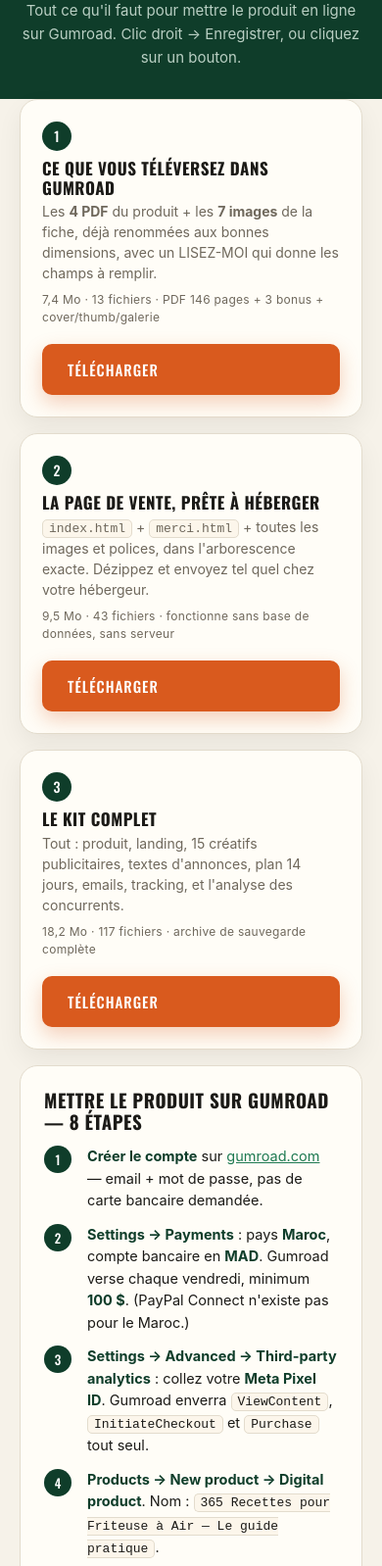
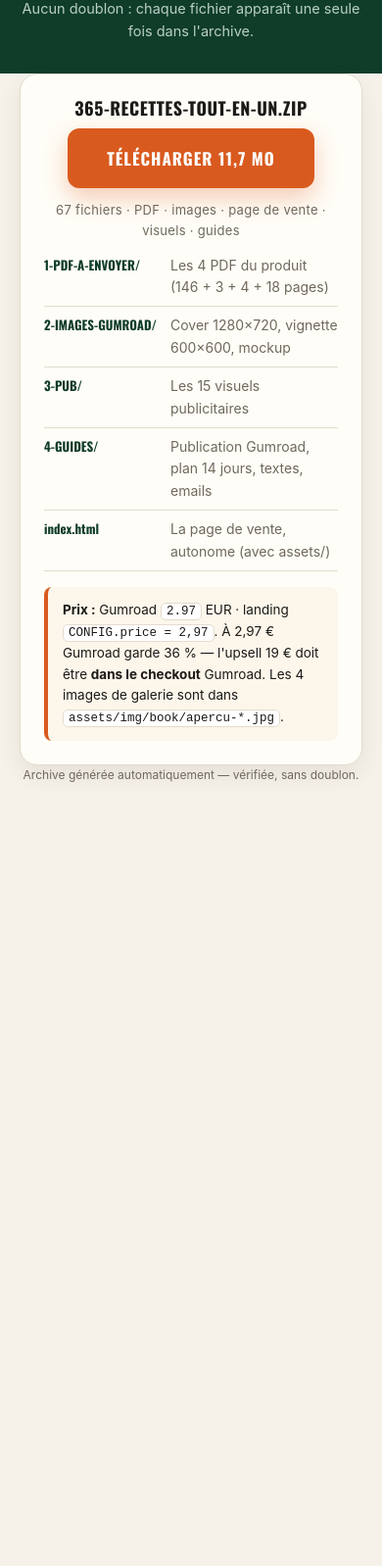
Before and after one commit to supperdevloper-oss/tt00crm, a plain HTML site: page france/download/index.html in a window 390 px wide. Shown: the part 105-1703 px from the top of the page at 98% size. After the commit the page ends 945 px from the top, so only its background shows below. Drawn offline with Linux system fonts and the light colour scheme.

Commit message:
download: une seule archive sans doublon (11,7 Mo, 67 fichiers) remplace les 3 packs
Co-authored-by: arena-agent <297053741+arena-agent@users.noreply.github.com>

```diff
--- a/france/download/index.html
+++ b/france/download/index.html
@@ -3,156 +3,73 @@
 <head>
 <meta charset="utf-8">
 <meta name="viewport" content="width=device-width,initial-scale=1">
-<title>Téléchargements — 365 Recettes pour Friteuse à Air</title>
+<title>Téléchargement — 365 Recettes pour Friteuse à Air</title>
 <style>
   @font-face{font-family:'Oswald';src:url('../assets/fonts/web/oswald-700.woff2') format('woff2');font-weight:700;font-display:swap}
-  @font-face{font-family:'Oswald';src:url('../assets/fonts/web/oswald-500.woff2') format('woff2');font-weight:500;font-display:swap}
   @font-face{font-family:'Playfair';src:url('../assets/fonts/web/playfair-700i.woff2') format('woff2');font-weight:700;font-style:italic;font-display:swap}
   :root{--green:#0f3d2a;--green-l:#1f7a52;--cream:#f6f2e9;--paper:#fffdf7;--orange:#d95a1e;
         --ink:#1b1a17;--muted:#6f685c;--line:#e3dccd;--tint:#fcf6eb}
   *{box-sizing:border-box}
   body{margin:0;background:var(--cream);color:var(--ink);font:16px/1.6 -apple-system,BlinkMacSystemFont,'Segoe UI',Roboto,Helvetica,Arial,sans-serif}
-  .wrap{max-width:860px;margin:0 auto;padding:0 20px}
-  h1,h2,h3{font-family:'Oswald',sans-serif;text-transform:uppercase;letter-spacing:.5px;line-height:1.15;margin:0}
-  h1{font-size:clamp(26px,6vw,40px)}
-  h2{font-size:clamp(19px,4vw,25px);margin-top:0}
-  .em{font-family:'Playfair',serif;font-style:italic;text-transform:none;letter-spacing:0;color:var(--orange)}
-  header{background:var(--green);color:#fff;padding:34px 0 30px;text-align:center}
-  header p{color:#b9cfc3;margin:10px auto 0;max-width:560px;font-size:15px}
+  .wrap{max-width:720px;margin:0 auto;padding:0 20px}
+  h1,h2{font-family:'Oswald',sans-serif;text-transform:uppercase;letter-spacing:.5px;line-height:1.15;margin:0}
+  h1{font-size:clamp(24px,6vw,36px)}
+  h2{font-size:18px;margin-bottom:10px}
+  .em{font-family:'Playfair',serif;font-style:italic;text-transform:none;color:var(--orange)}
+  header{background:var(--green);color:#fff;padding:34px 0 32px;text-align:center}
+  header p{color:#b9cfc3;margin:10px auto 0;max-width:480px;font-size:14.5px}
   .kicker{font-family:'Oswald',sans-serif;font-size:12px;letter-spacing:4px;color:#e8a273;margin:0 0 10px;text-transform:uppercase}
-  main{padding:34px 0 60px}
-  .pack{background:var(--paper);border:1px solid var(--line);border-radius:18px;padding:22px;margin-bottom:16px;
-        box-shadow:0 10px 26px rgba(20,15,8,.06);display:grid;grid-template-columns:1fr auto;gap:18px;align-items:center}
-  @media(max-width:640px){.pack{grid-template-columns:1fr}}
-  .pack .n{display:inline-grid;place-items:center;width:30px;height:30px;border-radius:50%;background:var(--green);
-           color:#fff;font-family:'Oswald',sans-serif;font-size:14px;margin-bottom:8px}
-  .pack h3{font-size:17px;margin-bottom:4px}
-  .pack p{margin:0;color:var(--muted);font-size:14px;line-height:1.5}
-  .pack .meta{font-size:12px;color:var(--muted);margin-top:8px;letter-spacing:.3px}
+  main{padding:32px 0 56px}
+  .card{background:var(--paper);border:1px solid var(--line);border-radius:18px;padding:24px;
+        box-shadow:0 10px 26px rgba(20,15,8,.07);text-align:center}
   .btn{display:inline-block;background:var(--orange);color:#fff;text-decoration:none;font-family:'Oswald',sans-serif;
-       font-size:15px;letter-spacing:1px;text-transform:uppercase;padding:14px 26px;border-radius:10px;
-       white-space:nowrap;box-shadow:0 8px 20px rgba(217,90,30,.28);transition:transform .15s}
+       font-size:17px;letter-spacing:1px;text-transform:uppercase;padding:17px 40px;border-radius:12px;
+       box-shadow:0 10px 24px rgba(217,90,30,.3);transition:transform .15s}
   .btn:hover{transform:translateY(-2px)}
-  .btn.sm{padding:11px 18px;font-size:13px}
-  .steps{counter-reset:s;list-style:none;padding:0;margin:14px 0 0;display:grid;gap:12px}
-  .steps li{counter-increment:s;position:relative;padding-left:44px;font-size:14.5px;line-height:1.55}
-  .steps li:before{content:counter(s);position:absolute;left:0;top:0;width:28px;height:28px;border-radius:50%;
-    background:var(--green);color:#fff;font-family:'Oswald',sans-serif;font-size:13px;display:grid;place-items:center}
-  .steps b{color:var(--green)}
-  code{background:var(--tint);border:1px solid var(--line);border-radius:5px;padding:1px 6px;font-size:13px}
-  .card{background:var(--paper);border:1px solid var(--line);border-radius:18px;padding:24px;margin-bottom:16px}
-  table{width:100%;border-collapse:collapse;font-size:14px;margin-top:8px}
-  th,td{text-align:left;padding:9px 0;border-bottom:1px solid var(--line);vertical-align:top}
-  th{font-family:'Oswald',sans-serif;font-size:12px;letter-spacing:1px;text-transform:uppercase;color:var(--muted)}
-  td:last-child{text-align:right;white-space:nowrap;font-family:'Oswald',sans-serif}
-  .warn{background:#fff4ec;border-left:4px solid var(--orange);border-radius:8px;padding:14px 16px;font-size:14px;margin-top:14px}
-  .warn b{color:var(--orange)}
-  .ok{color:var(--green-l);font-weight:700}
-  ul.ck{list-style:none;padding:0;margin:10px 0 0;display:grid;gap:8px;font-size:14.5px}
-  ul.ck li:before{content:"☐";margin-right:9px;color:var(--green-l);font-size:16px}
-  footer{text-align:center;color:var(--muted);font-size:12.5px;padding:0 0 40px}
-  a{color:var(--green-l)}
+  .meta{color:var(--muted);font-size:13px;margin:12px 0 0;letter-spacing:.3px}
+  table{width:100%;border-collapse:collapse;font-size:14px;margin-top:6px;text-align:left}
+  td{padding:8px 0;border-bottom:1px solid var(--line);vertical-align:top}
+  td:first-child{font-family:'Oswald',sans-serif;font-size:13px;color:var(--green);white-space:nowrap;padding-right:14px}
+  td:last-child{color:var(--muted)}
+  .note{background:var(--tint);border-left:4px solid var(--orange);border-radius:8px;padding:13px 15px;
+        font-size:13.5px;margin-top:16px;text-align:left}
+  code{background:#fff;border:1px solid var(--line);border-radius:5px;padding:1px 5px;font-size:12.5px}
+  footer{text-align:center;color:var(--muted);font-size:12px;padding:0 0 40px}
 </style>
 </head>
 <body>
 
 <header>
   <div class="wrap">
-    <p class="kicker">Prêt à publier</p>
-    <h1>Vos fichiers <span class="em">à télécharger</span></h1>
-    <p>Tout ce qu'il faut pour mettre le produit en ligne sur Gumroad. Clic droit → Enregistrer, ou cliquez sur un bouton.</p>
+    <p class="kicker">Un seul fichier</p>
+    <h1>Tout <span class="em">en un</span></h1>
+    <p>Aucun doublon : chaque fichier apparaît une seule fois dans l'archive.</p>
   </div>
 </header>
 
 <main class="wrap">
+  <div class="card">
+    <h2>365-RECETTES-TOUT-EN-UN.zip</h2>
+    <a class="btn" href="365-RECETTES-TOUT-EN-UN.zip" download>Télécharger 11,7 Mo</a>
+    <p class="meta">67 fichiers · PDF · images · page de vente · visuels · guides</p>
 
-  <!-- ===== PACK 1 ===== -->
-  <div class="pack">
-    <div>
-      <span class="n">1</span>
-      <h3>Ce que vous téléversez dans Gumroad</h3>
-      <p>Les <b>4 PDF</b> du produit + les <b>7 images</b> de la fiche, déjà renommées aux bonnes dimensions, avec un LISEZ-MOI qui donne les champs à remplir.</p>
-      <p class="meta">7,4 Mo · 13 fichiers · PDF 146 pages + 3 bonus + cover/thumb/galerie</p>
-    </div>
-    <a class="btn" href="1-A-UPLOADER-GUMROAD.zip" download>Télécharger</a>
-  </div>
+    <table>
+      <tr><td>1-PDF-A-ENVOYER/</td><td>Les 4 PDF du produit (146 + 3 + 4 + 18 pages)</td></tr>
+      <tr><td>2-IMAGES-GUMROAD/</td><td>Cover 1280×720, vignette 600×600, mockup</td></tr>
+      <tr><td>3-PUB/</td><td>Les 15 visuels publicitaires</td></tr>
+      <tr><td>4-GUIDES/</td><td>Publication Gumroad, plan 14 jours, textes, emails</td></tr>
+      <tr><td>index.html</td><td>La page de vente, autonome (avec assets/)</td></tr>
+    </table>
 
-  <!-- ===== PACK 2 ===== -->
-  <div class="pack">
-    <div>
-      <span class="n">2</span>
-      <h3>La page de vente, prête à héberger</h3>
-      <p><code>index.html</code> + <code>merci.html</code> + toutes les images et polices, dans l'arborescence exacte. Dézippez et envoyez tel quel chez votre hébergeur.</p>
-      <p class="meta">9,5 Mo · 43 fichiers · fonctionne sans base de données, sans serveur</p>
-    </div>
-    <a class="btn" href="2-LANDING-A-HEBERGER.zip" download>Télécharger</a>
-  </div>
-
-  <!-- ===== PACK 3 ===== -->
-  <div class="pack">
-    <div>
-      <span class="n">3</span>
-      <h3>Le kit complet</h3>
-      <p>Tout : produit, landing, 15 créatifs publicitaires, textes d'annonces, plan 14 jours, emails, tracking, et l'analyse des concurrents.</p>
-      <p class="meta">18,2 Mo · 117 fichiers · archive de sauvegarde complète</p>
-    </div>
-    <a class="btn" href="3-KIT-COMPLET.zip" download>Télécharger</a>
-  </div>
-
-  <!-- ===== GUMROAD ===== -->
-  <div class="card">
-    <h2>Mettre le produit sur Gumroad — 8 étapes</h2>
-    <ol class="steps">
-      <li><b>Créer le compte</b> sur <a href="https://gumroad.com" target="_blank" rel="noopener">gumroad.com</a> — email + mot de passe, pas de carte bancaire demandée.</li>
-      <li><b>Settings → Payments</b> : pays <b>Maroc</b>, compte bancaire en <b>MAD</b>. Gumroad verse chaque vendredi, minimum <b>100 $</b>. (PayPal Connect n'existe pas pour le Maroc.)</li>
-      <li><b>Settings → Advanced → Third-party analytics</b> : collez votre <b>Meta Pixel ID</b>. Gumroad enverra <code>ViewContent</code>, <code>InitiateCheckout</code> et <code>Purchase</code> tout seul.</li>
-      <li><b>Products → New product → Digital product</b>. Nom : <code>365 Recettes pour Friteuse à Air — Le guide pratique</code>.</li>
-      <li><b>Devise = EUR</b>, puis <b>prix = 2.97</b> (avec un point, pas une virgule). ⚠️ La devise se choisit <b>à la création</b> et ne se change plus ensuite.</li>
-      <li><b>Content</b> : glissez les 4 PDF du pack 1 (ne pas zipper). <b>Cover</b> + <b>Thumbnail</b> + les 4 images de galerie depuis <code>images/</code>.</li>
-      <li><b>Description</b> : copiez le bloc de <code>GUMROAD-PUBLICATION.md</code> §3. <b>Receipt</b> : §6. Puis <b>Discover = OFF</b>.</li>
-      <li><b>Publish</b> → copiez votre lien <code>https://VOTRE-NOM.gumroad.com/l/365-recettes-friteuse-air</code> et collez-le dans <code>index.html</code> → <code>CONFIG.checkout</code> avec <code>?wanted=true</code>.</li>
-    </ol>
-    <div class="warn">
-      <b>Le point qui décide de tout :</b> à 2,97 €, Gumroad garde <b>1,07 €</b> (36 %). Il vous reste 1,90 €.
-      Impossible d'être rentable en trafic froid avec ça. <b>L'upsell à 19 €</b> (15,86 € net) doit être
-      <b>dans le checkout Gumroad</b>, pas seulement sur la page de remerciement. Avec 20 % d'acceptation,
-      votre panier moyen net monte à 5,07 € — c'est là que ça devient rentable.
+    <div class="note">
+      <b>Prix :</b> Gumroad <code>2.97</code> EUR · landing <code>CONFIG.price = 2,97</code>.
+      À 2,97 € Gumroad garde 36 % — l'upsell 19 € doit être <b>dans le checkout</b> Gumroad.
+      Les 4 images de galerie sont dans <code>assets/img/book/apercu-*.jpg</code>.
     </div>
   </div>
+</main>
 
-  <!-- ===== CHAMPS ===== -->
-  <div class="card">
-    <h2>Les champs, en un coup d'œil</h2>
-    <table>
-      <tr><th>Champ</th><th>Valeur</th></tr>
-      <tr><td>Nom du produit</td><td>365 Recettes pour Friteuse à Air — Le guide pratique</td></tr>
-      <tr><td>Prix</td><td>2.97</td></tr>
-      <tr><td>Devise</td><td>EUR</td></tr>
-      <tr><td>URL</td><td>365-recettes-friteuse-air</td></tr>
-      <tr><td>Discover</td><td>OFF</td></tr>
-      <tr><td>Pay what you want</td><td>OFF</td></tr>
-      <tr><td>License keys</td><td>OFF</td></tr>
-    </table>
-  </div>
+<footer>Archive générée automatiquement — vérifiée, sans doublon.</footer>
 
-  <!-- ===== CHECKLIST ===== -->
-  <div class="card">
-    <h2>Avant de lancer la publicité</h2>
-    <ul class="ck">
-      <li>Produit publié et lien Gumroad copié dans <code>CONFIG.checkout</code></li>
-      <li>Prix identique des deux côtés : 2,97 € affiché = 2.97 facturé</li>
-      <li>Achat test réussi avec un code promo 100 % (les 4 PDF se téléchargent)</li>
-      <li>PDF ouvert sur téléphone : iPhone et Android, aucune police cassée</li>
-      <li>Meta Pixel : l'événement <code>Purchase</code> apparaît dans Events Manager</li>
-      <li>Upsell 19 € en place dans le checkout</li>
-      <li>Page de vente en ligne et le bouton mène bien à Gumroad</li>
-    </ul>
-  </div>
-
-  <footer>
-    Généré pour votre boutique — <span class="ok">tous les fichiers sont aussi dans le kit complet</span>.
-  </footer>
-
-</main>
 </body>
 </html>
```
